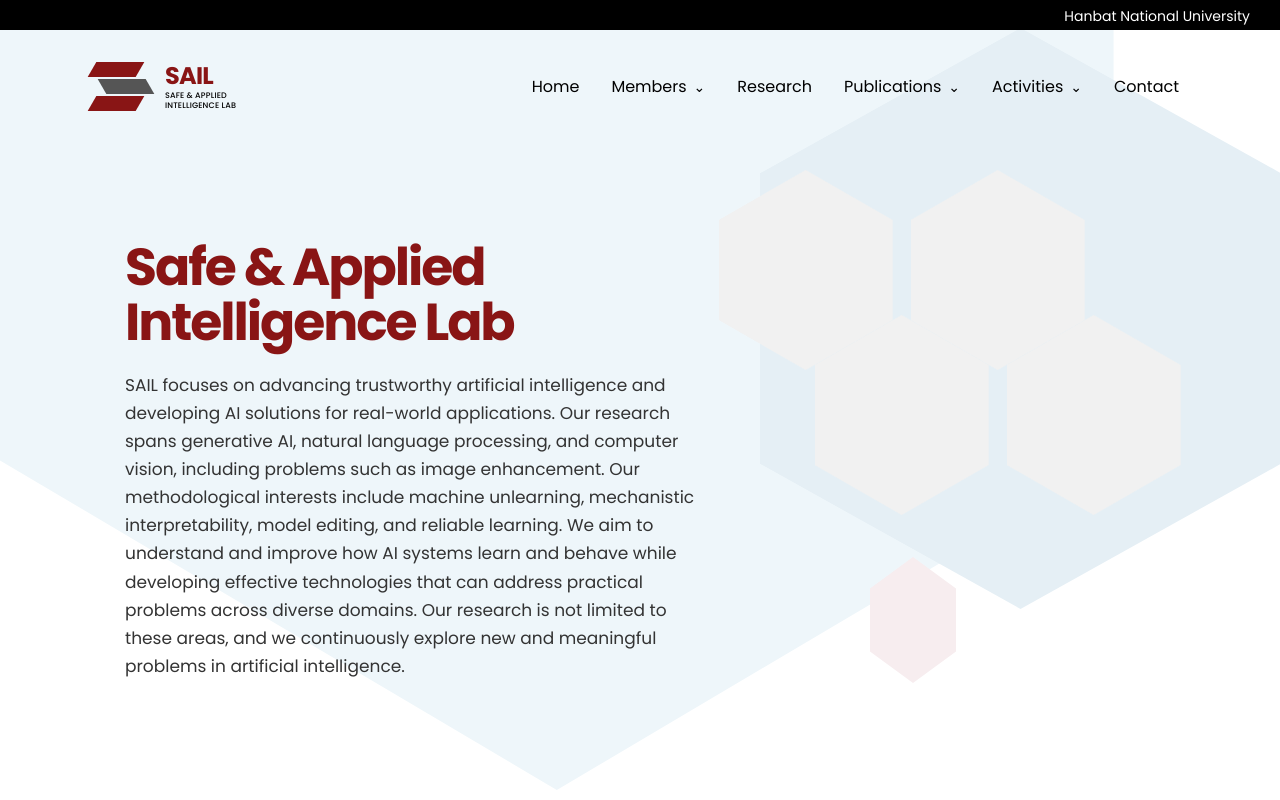
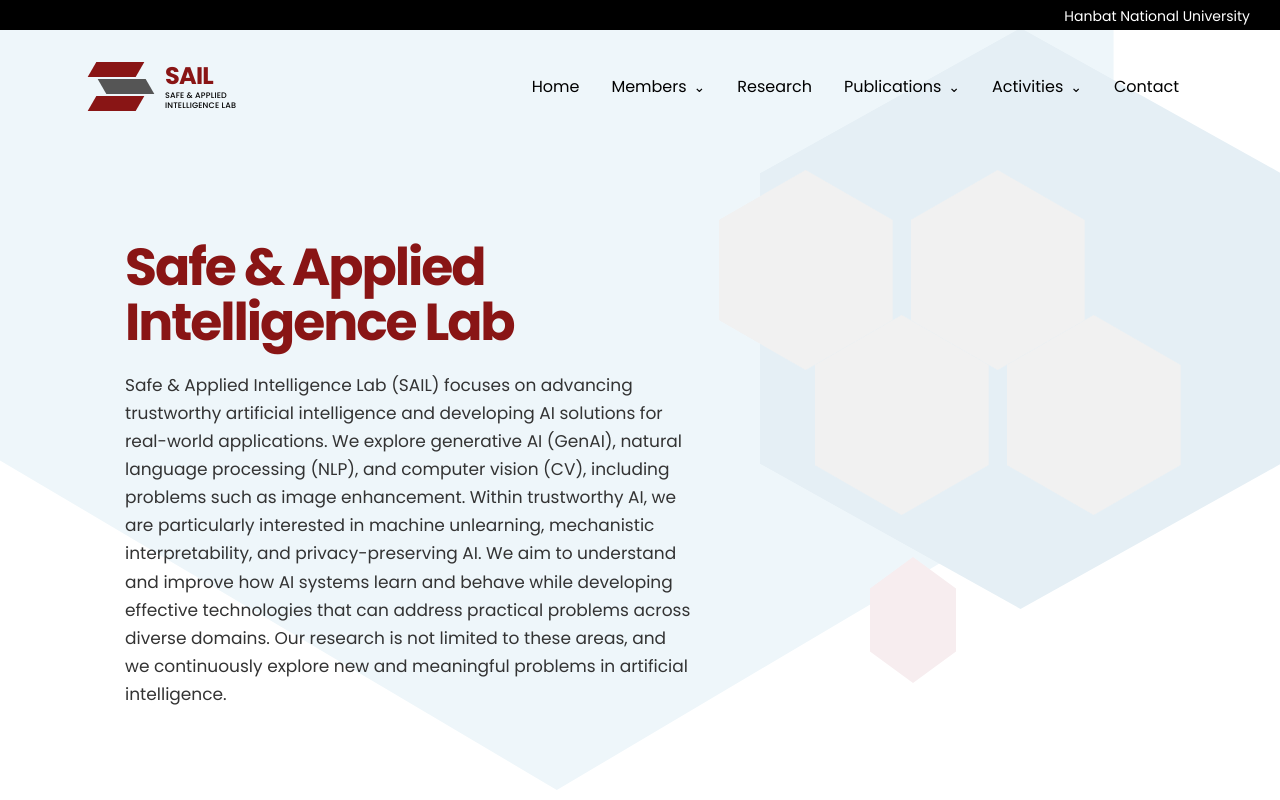
Before and after one commit to sail-hanbat/sail-hanbat.github.io, a Next.js app: page / in a window 1280 px wide. Shown: the top 800 px of the page. Built offline with nearby package versions, Linux system fonts and the light colour scheme.

Commit message:
Refine SAIL research terminology

```diff
--- a/app/members/professor/page.tsx
+++ b/app/members/professor/page.tsx
@@ -17,7 +17,7 @@ export default function ProfessorPage() {
           <p className="profile-role">Assistant Professor</p>
           <p>Department of Artificial Intelligence Software<br />Hanbat National University</p>
           <h3>Research Interests</h3>
-          <p>Generative AI, natural language processing, computer vision, image enhancement, machine unlearning, mechanistic interpretability, model editing, reliable learning, trustworthy AI, and AI for real-world domains.</p>
+          <p>Generative AI, natural language processing, computer vision, image enhancement, machine unlearning, mechanistic interpretability, privacy-preserving AI, trustworthy AI, and AI for real-world domains.</p>
         </div>
       </div>
     </SectionPage>
--- a/app/page.tsx
+++ b/app/page.tsx
@@ -21,17 +21,18 @@ export default function Home() {
             <div className="overview-copy">
               <h1><span>Safe &amp; Applied</span><br /><span>Intelligence Lab</span></h1>
               <p>
-                SAIL focuses on advancing trustworthy artificial intelligence
-                and developing AI solutions for real-world applications. Our
-                research spans generative AI, natural language processing, and
-                computer vision, including problems such as image enhancement.
-                Our methodological interests include machine unlearning,
-                mechanistic interpretability, model editing, and reliable
-                learning. We aim to understand and improve how AI systems learn
-                and behave while developing effective technologies that can
-                address practical problems across diverse domains. Our research
-                is not limited to these areas, and we continuously explore new
-                and meaningful problems in artificial intelligence.
+                Safe &amp; Applied Intelligence Lab (SAIL) focuses on advancing
+                trustworthy artificial intelligence and developing AI solutions
+                for real-world applications. We explore generative AI (GenAI),
+                natural language processing (NLP), and computer vision (CV),
+                including problems such as image enhancement. Within trustworthy
+                AI, we are particularly interested in machine unlearning,
+                mechanistic interpretability, and privacy-preserving AI. We aim
+                to understand and improve how AI systems learn and behave while
+                developing effective technologies that can address practical
+                problems across diverse domains. Our research is not limited to
+                these areas, and we continuously explore new and meaningful
+                problems in artificial intelligence.
               </p>
             </div>
             <div className="hexagon-wrapper" aria-label="Image placeholders">
--- a/app/research/page.tsx
+++ b/app/research/page.tsx
@@ -17,8 +17,8 @@ export default function ResearchPage() {
           <p>Understanding, evaluating, and improving the behavior of learning systems.</p>
           <ul>
             <li>Mechanistic interpretability</li>
-            <li>Machine unlearning, model editing, and intervention</li>
-            <li>Robust, reliable, and accountable AI</li>
+            <li>Machine unlearning and intervention</li>
+            <li>AI privacy and content safety</li>
           </ul>
         </article>
         <article className="research-track">
```
Also changed, not shown: 72 other files (tests, documents, lock files or other folders).
